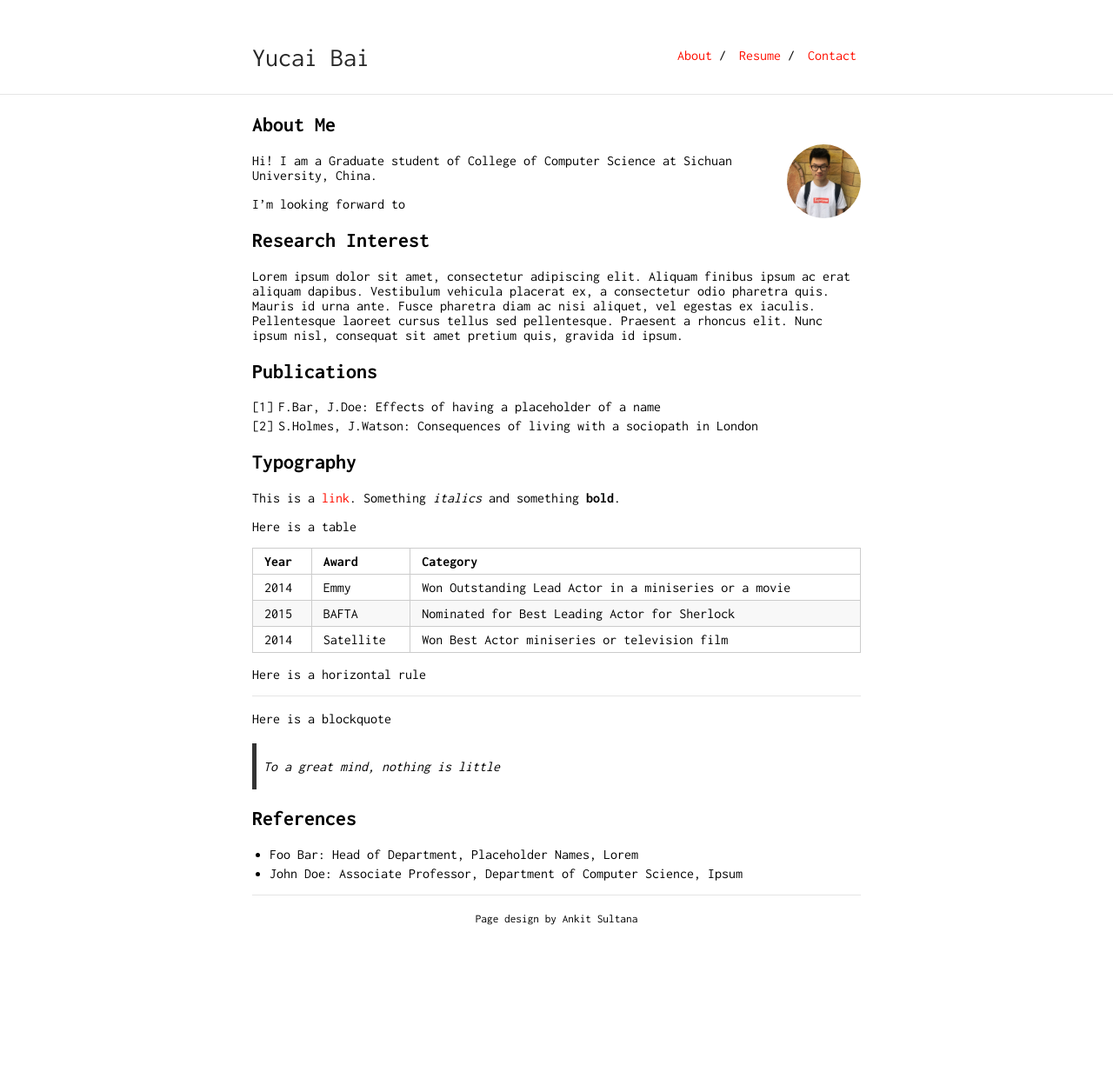
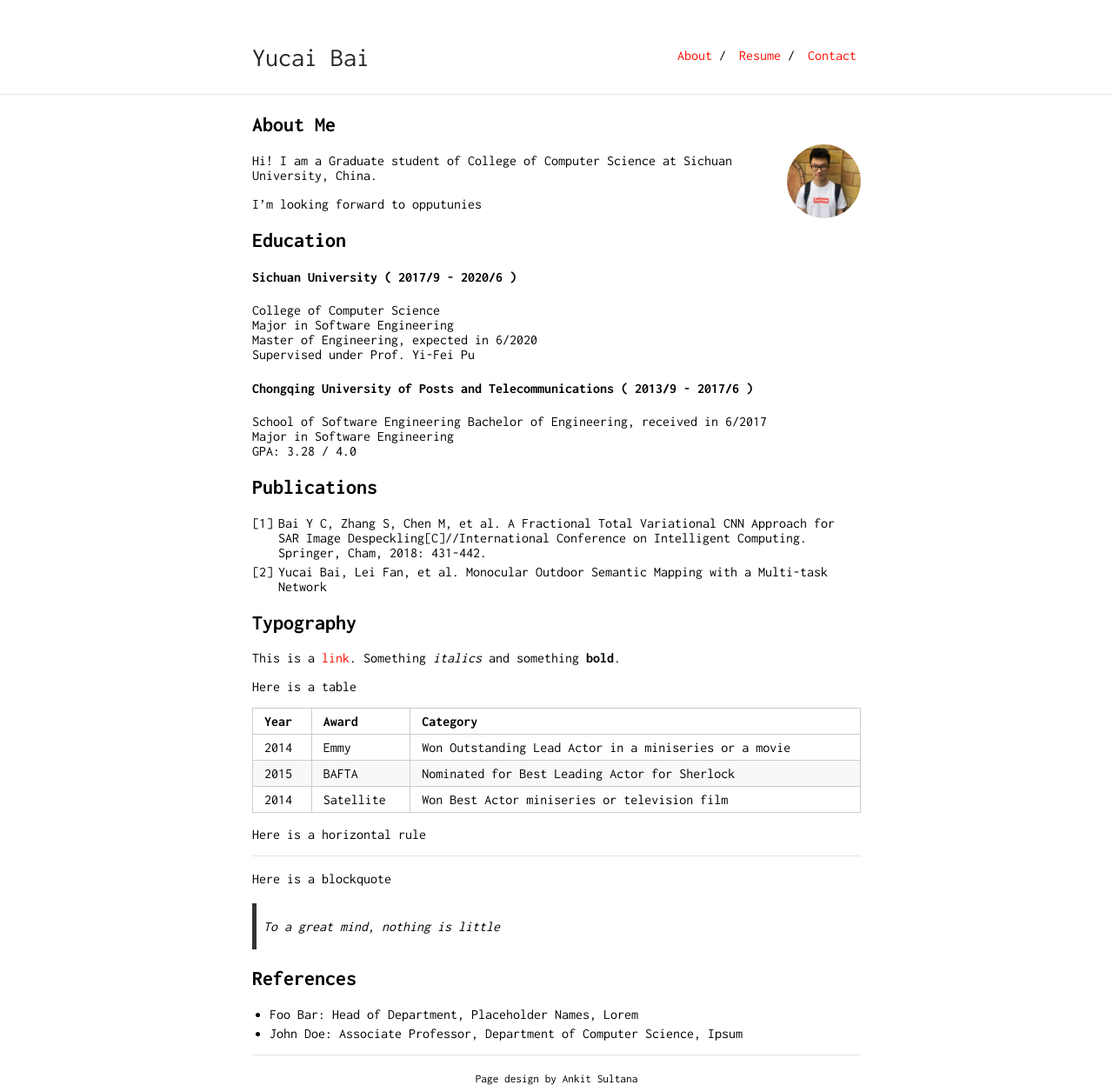
Before and after one commit to RaymondByc/raymondbyc-github.io, a Jekyll site: the page built from index.md, in a window 1280 px wide. Shown: the whole page at 87% size. Built offline with Jekyll 4.4.1, drawn with Linux system fonts in a browser that asks for light colours; our own code applies the rules of GitHub Pages for plain Markdown files; before the commit the page ends 1064 px from its top, so only the background shows below that.

Commit message:
config update.

```diff
--- a/index.md
+++ b/index.md
@@ -8,16 +8,25 @@ layout: default
 
 Hi! I am a Graduate student of College of Computer Science at Sichuan University, China.
 
-I'm looking forward to
+I'm looking forward to opputunies
 
-## Research Interest
+## Education
+#### Sichuan University ( 2017/9 - 2020/6 )
+College of  Computer Science
+Major in Software Engineering
+Master of Engineering, expected in 6/2020
+Supervised under Prof. Yi-Fei Pu
 
-Lorem ipsum dolor sit amet, consectetur adipiscing elit. Aliquam finibus ipsum ac erat aliquam dapibus. Vestibulum vehicula placerat ex, a consectetur odio pharetra quis. Mauris id urna ante. Fusce pharetra diam ac nisi aliquet, vel egestas ex iaculis. Pellentesque laoreet cursus tellus sed pellentesque. Praesent a rhoncus elit. Nunc ipsum nisl, consequat sit amet pretium quis, gravida id ipsum.
+#### Chongqing University of Posts and Telecommunications ( 2013/9 - 2017/6 )
+School of Software Engineering
+Bachelor of Engineering, received in 6/2017
+Major in Software Engineering
+GPA: 3.28 / 4.0
 
 ## Publications
 
-1. F.Bar, J.Doe: Effects of having a placeholder of a name
-2. S.Holmes, J.Watson: Consequences of living with a sociopath in London
+1. Bai Y C, Zhang S, Chen M, et al. A Fractional Total Variational CNN Approach for SAR Image Despeckling[C]//International Conference on Intelligent Computing. Springer, Cham, 2018: 431-442.
+2. Yucai Bai, Lei Fan, et al. Monocular Outdoor Semantic Mapping with a Multi-task Network
 
 ## Typography
 
```
